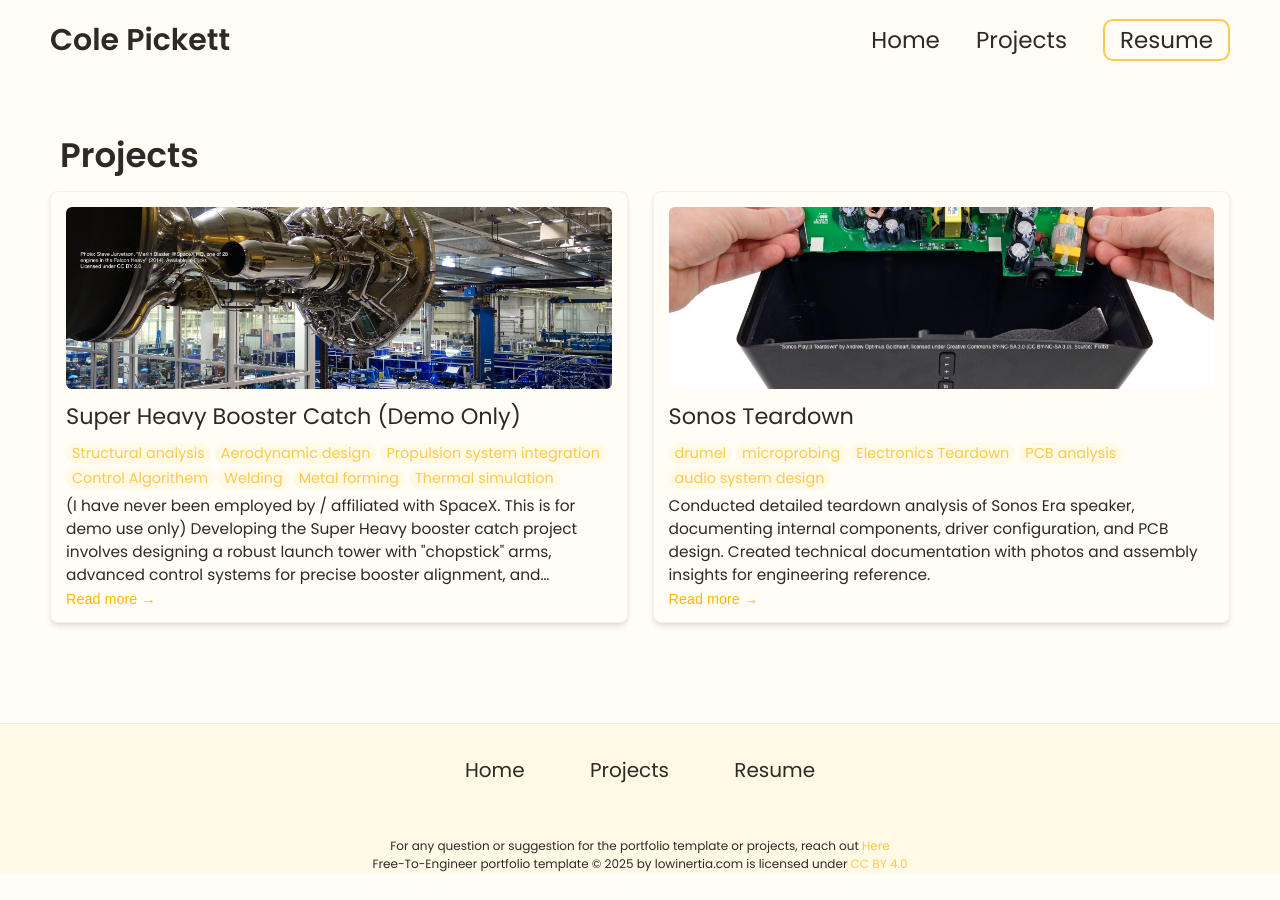
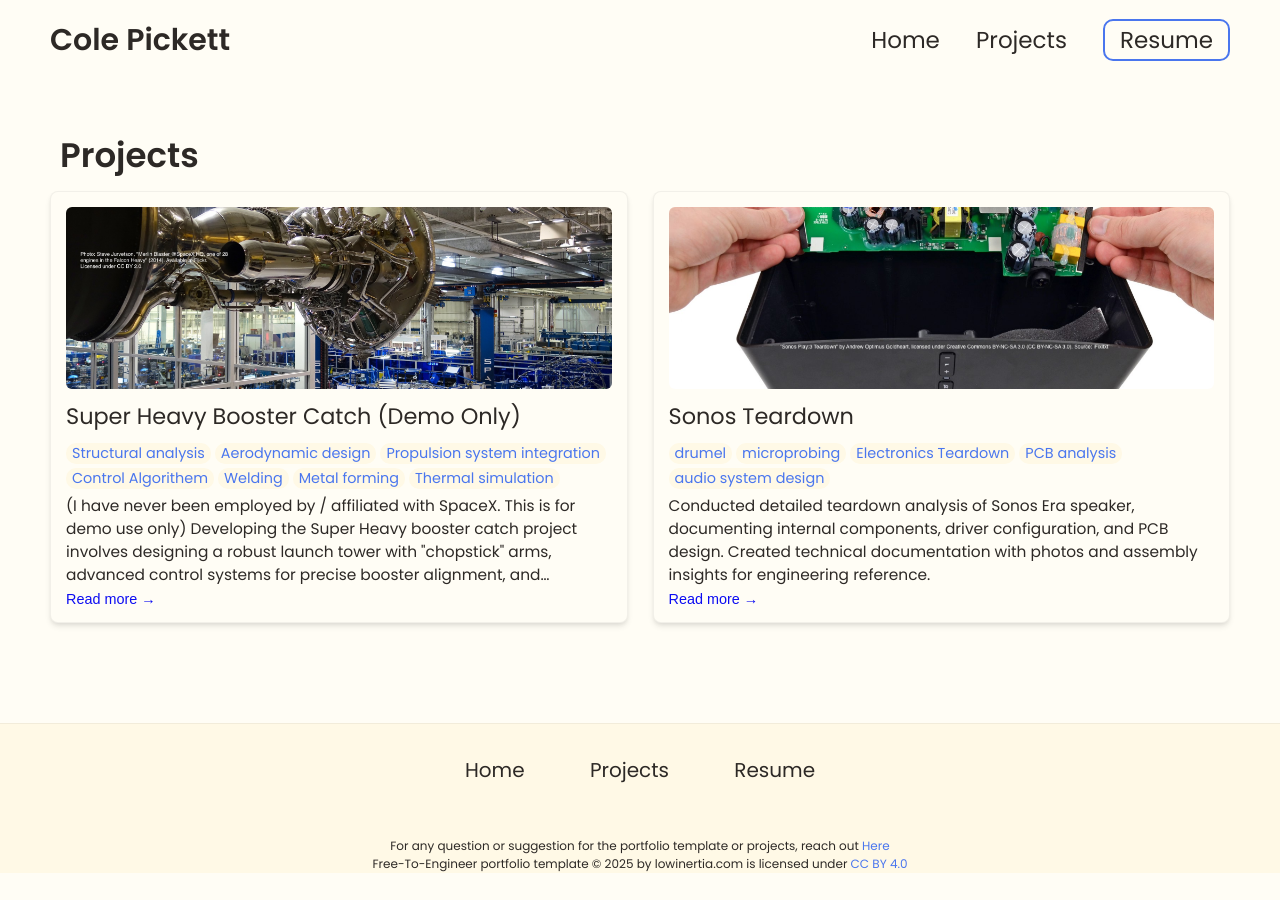
Before and after one commit to colecpickett/colecpickett.github.io, a Jekyll site: the page built from projects.html, in a window 1280 px wide. Built offline with Jekyll 4.4.1, drawn with Linux system fonts in a browser that asks for light colours.

Commit message:
Update _config.yml

```diff
--- a/_config.yml
+++ b/_config.yml
@@ -78,8 +78,8 @@
 colors: # this is the basic theme
   text: "#2d2926"
   border: "#f7f3e3"
-  link: "#ffc94d"
-  highlight: "#ffb800"
+  link: "#4a76ee"
+  highlight: "#0c0cf2"
   background: "#fffdf5"
   light_background: "#fff9e6"
 
```
